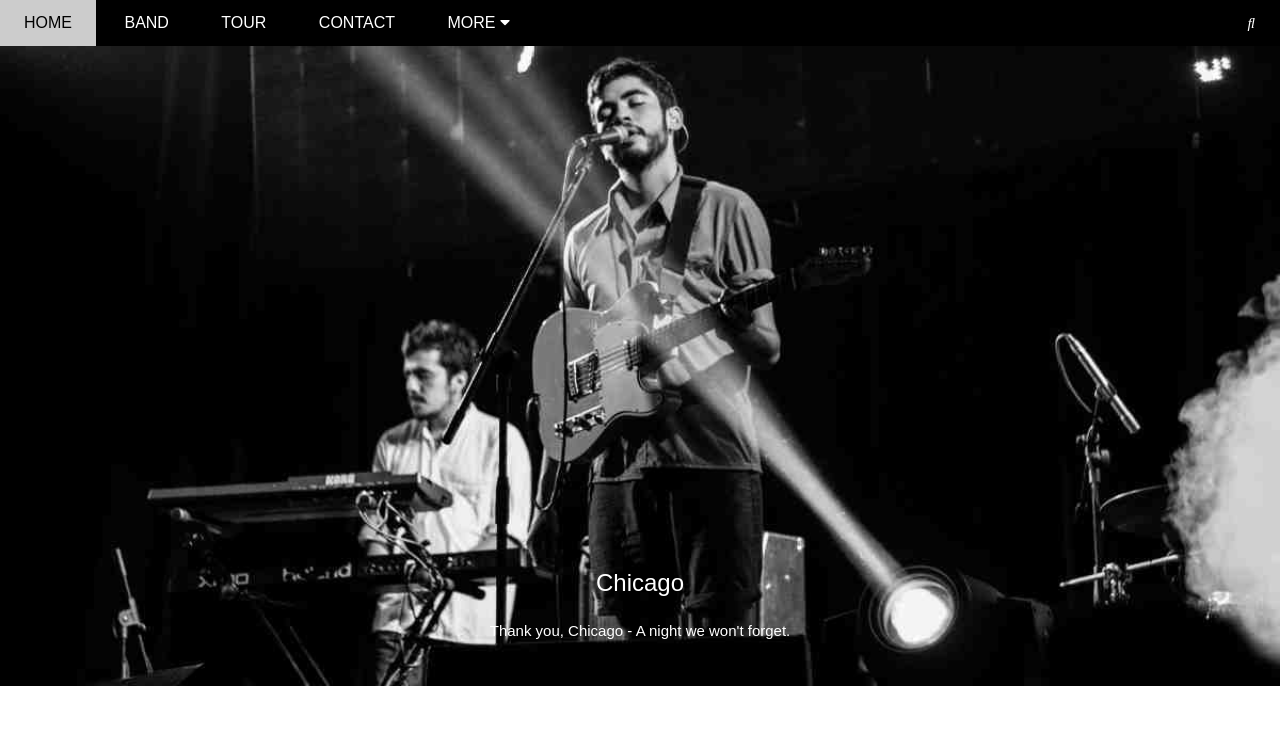
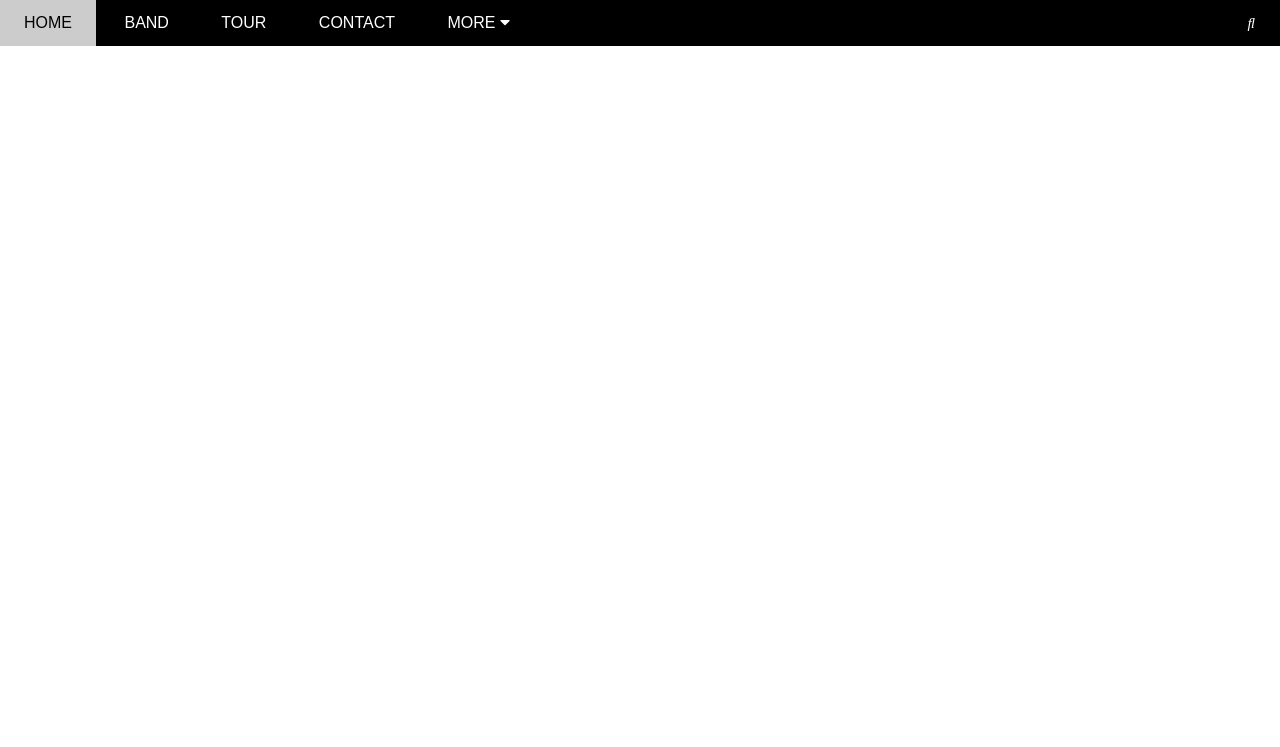
Before and after one commit to nht1312/theband.github.io, a plain HTML site: page index.html in a window 1280 px wide. Shown: the top 747 px of the page. Drawn offline with Linux system fonts and the light colour scheme.

Commit message:
Update style.css

```diff
--- a/assets/css/style.css
+++ b/assets/css/style.css
@@ -156,7 +156,6 @@ html {
     position: relative;
     margin-top: 46px;
     padding-top: 50%;
-    background: url('/assets/img/Slider/slider1.jpg') top center / cover no-repeat;
 }
 
 
```
